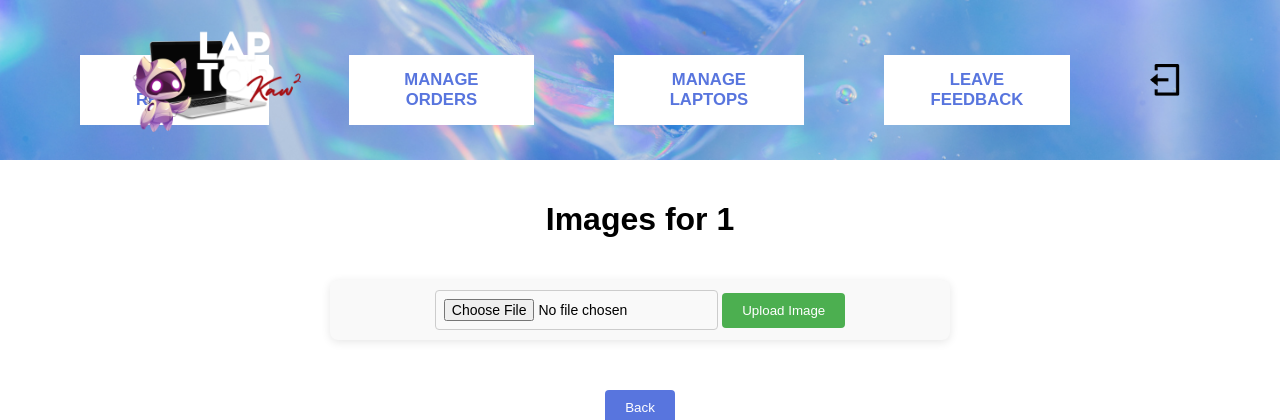
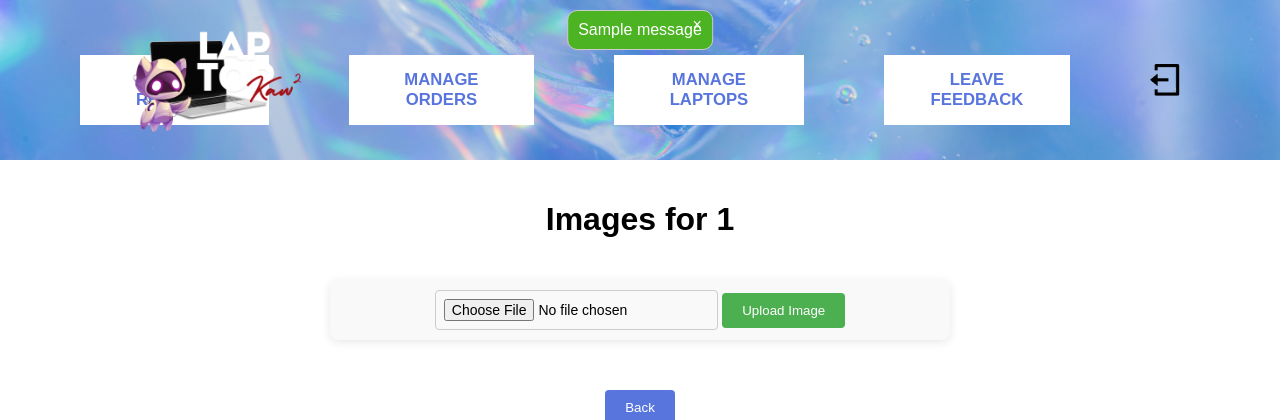
Before and after one commit to WenKang689/Flaskapp, a Flask app: page /admin/laptop_images/1 in a window 1280 px wide. Shown: the top 420 px of the page. Run offline with Flask 3, Linux system fonts and the light colour scheme; data comes from the database, SQL or seed files in the repository; tables that the repository leaves empty hold one stand-in row (values such as "Sample post"); one stand-in notice (Sample message) is shown; some libraries are stand-ins or nearby versions.

Commit message:
FLASH MESSAGE

```diff
--- a/templates/admin_laptop_images.html
+++ b/templates/admin_laptop_images.html
@@ -232,9 +232,46 @@
         .back-button a button:hover {
             background-color: #4A5DC7;
         }
+        .flash-message {
+            border: 1px solid #ccc;
+            padding: 10px;
+            margin: 10px 0;
+            border-radius: 10px;
+            background-color: rgba(0, 0, 0, 0.5);
+            color: white;
+            position: fixed;
+            left: 50%;
+            transform: translateX(-50%);
+            z-index: 10; /* Ensure it's above other content */
+        }
+
+        .flash-success {
+            background-color: #4cb423;
+        }
+
+        .flash-danger {
+            background-color: #f2dede;
+        }
+
+        .close-btn {
+            position: absolute;
+            top: 5px;
+            right: 10px;
+            cursor: pointer;
+        }
     </style>
 </head>
 <body>
+{% with messages = get_flashed_messages(with_categories=true) %}
+    {% if messages %}
+        {% for category, message in messages %}
+            <div class="flash-message flash-{{ category }}">
+                <span class="close-btn" onclick="this.parentElement.style.display='none';">&times;</span>
+                {{ message }}
+            </div>
+        {% endfor %}
+    {% endif %}
+{% endwith %}
     <header>
         <nav class="navbar">
             <div>
```
